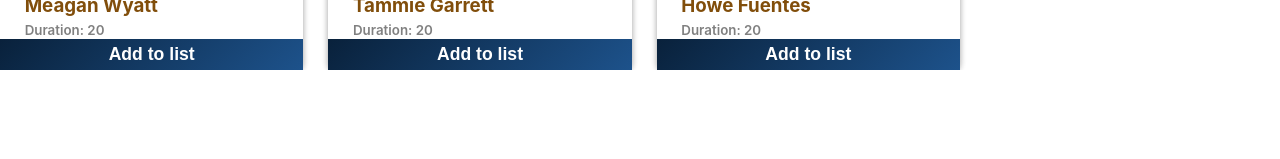
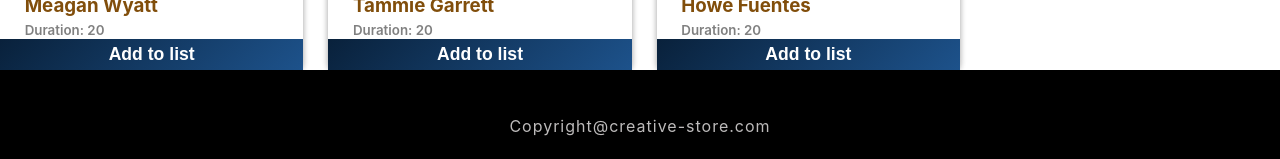
Before and after one commit to MohammadRakib1e18/workout-wonders, a React (Create React App) app: page / in a window 1280 px wide. Shown: the part 1470-1629 px from the top of the page. Before the commit the page ends 1540 px from the top, so only its background shows below. Built offline with nearby package versions, Linux system fonts and the light colour scheme.

Commit message:
added footer

```diff
--- /dev/null
+++ b/src/components/Footer/Footer.css
@@ -0,0 +1,12 @@
+footer{
+    margin: 0;
+    padding: 30px 0 10px 0;
+    text-align: center;
+    background-color: black;
+    color: white;
+
+}
+footer p{
+    letter-spacing: 1px;
+    color: rgb(189, 187, 187);
+}
--- /dev/null
+++ b/src/components/Footer/Footer.js
@@ -0,0 +1,12 @@
+import React from 'react';
+import './Footer.css';
+
+const Footer = () => {
+    return (
+        <footer>
+            <p>Copyright@creative-store.com</p>
+        </footer>
+    );
+};
+
+export default Footer;
--- a/src/components/Home/Home.js
+++ b/src/components/Home/Home.js
@@ -1,5 +1,6 @@
 import React from 'react';
 import AllExercises from '../AllExercises/AllExercises';
+import Footer from '../Footer/Footer';
 import Header from '../Header/Header';
 
 const Home = () => {
@@ -7,6 +8,7 @@ const Home = () => {
         <div>
             <Header></Header>
             <AllExercises></AllExercises>
+            <Footer></Footer>
         </div>
     );
 };
```
